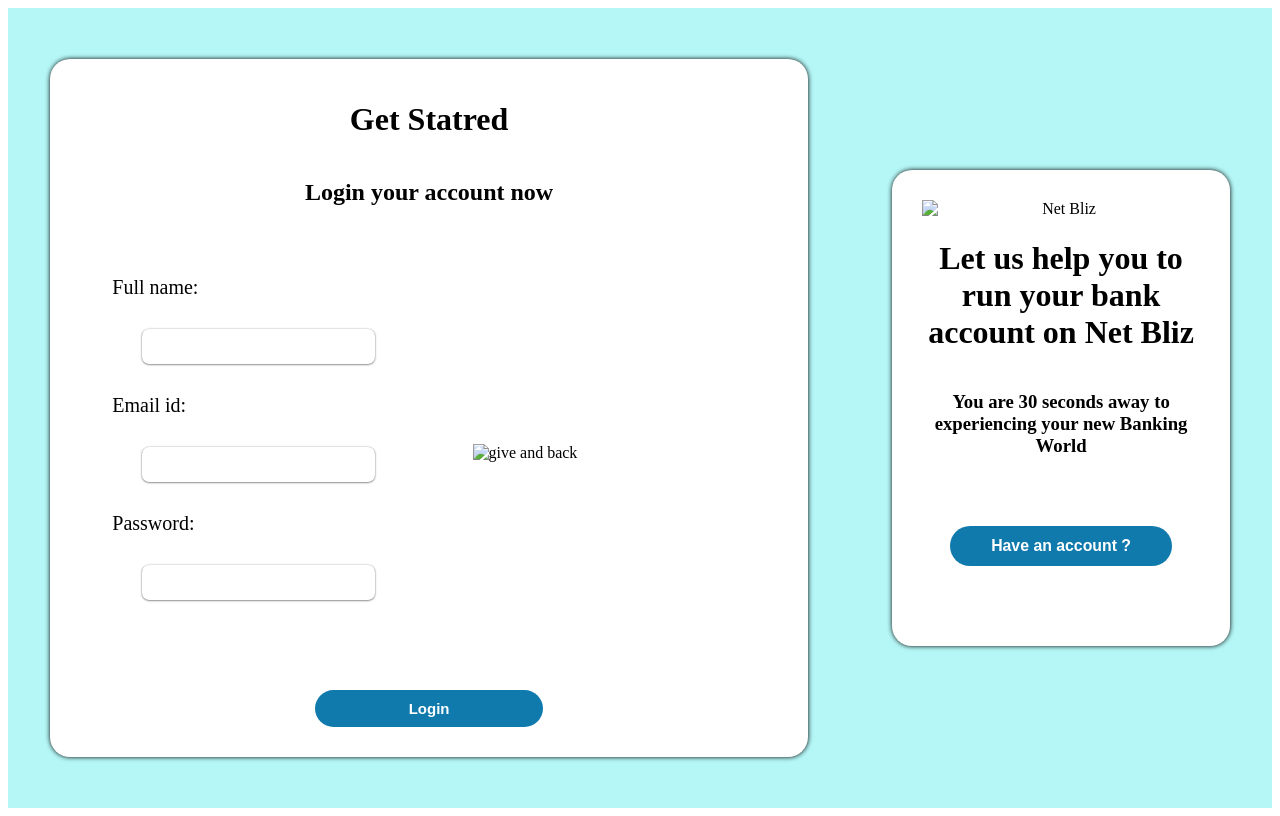
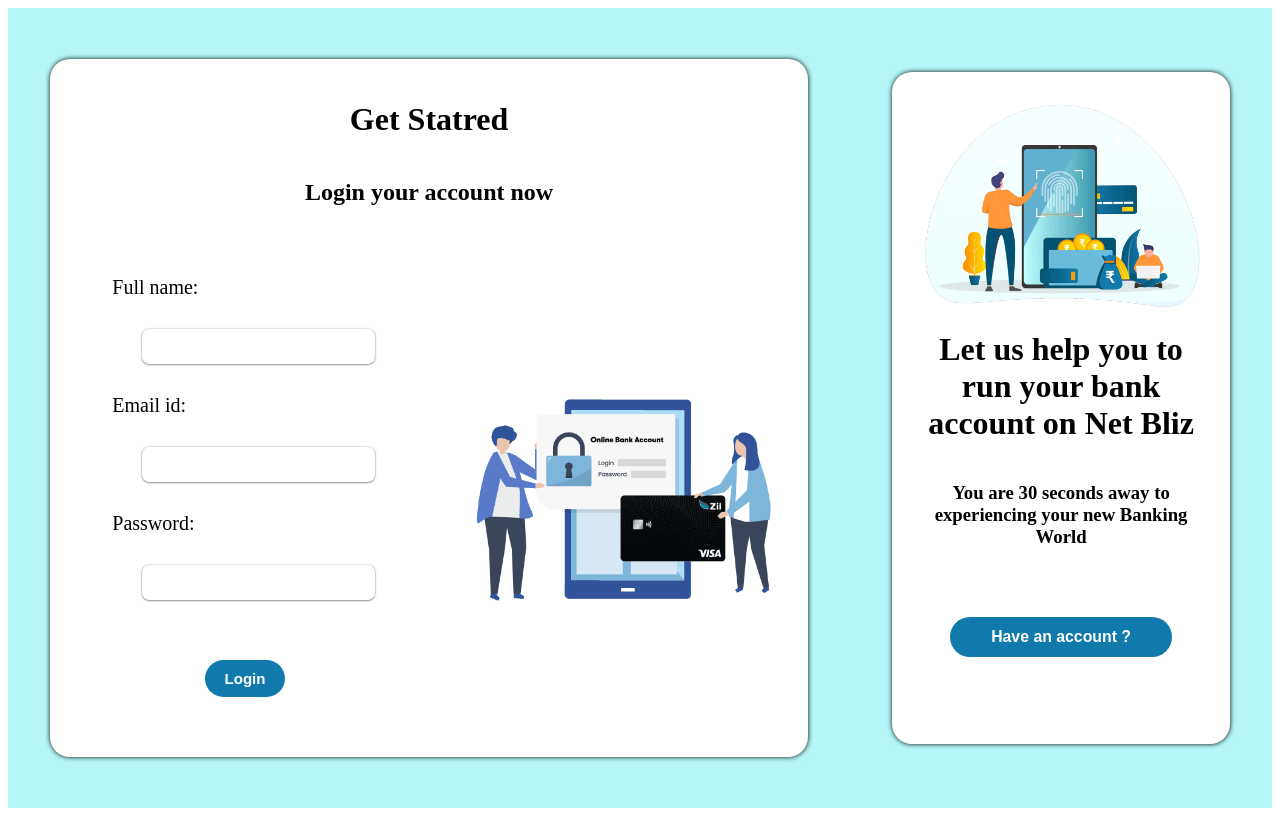
Before and after one commit to Dharun-069/April_web_site, a plain HTML site: page pages/login_page.html in a window 1280 px wide. Drawn offline with Linux system fonts and the light colour scheme; files that its build step writes are made by us from their sources.

Commit message:
completed registeration

```diff
--- a/pages/login_page.html
+++ b/pages/login_page.html
@@ -7,7 +7,7 @@
     <meta http-equiv="X-UA-Compatible" content="IE=edge">
     <meta name="viewport" content="width=device-width, initial-scale=1.0">
     <title>Log In page</title>
-    <link rel="stylesheet" href="assets/css/log_in.css">
+    <link rel="stylesheet" href="../../assets/css/log_in.css">
 
 </head>
 
@@ -15,8 +15,6 @@
 
     <div class="main">
     </div>
-
-
     <script>
 
         // right main divider
@@ -32,7 +30,7 @@
         document.querySelector(".main").append(welcome);
 
         let image = document.createElement("img");
-        image.setAttribute("src", "assets/img/log_in.gif");
+        image.setAttribute("src", "../assets/img/log_in.gif");
         image.setAttribute("alt", "Net Bliz");
         document.querySelector(".welcome").append(image);
 
@@ -48,10 +46,16 @@
         // account.setAttribute("class","full_account");
         // welcome.append(account);
 
+        let a = document.createElement("a");
+        a.setAttribute("href","../index.html");
+        welcome.append(a)
+
+
         let button = document.createElement("button");
         button.setAttribute("class", "welcome_button");
+        // button.setAttribute("")
         button.innerText = ("Have an account ?");
-        welcome.append(button);
+        a.append(button);
 
 
 
@@ -65,17 +69,18 @@
         start.setAttribute("class", "start");
         content_of_log_in.append(start);
 
-        let right_container=document.createElement("div");
-        right_container.setAttribute("class","right_container");
+        let right_container = document.createElement("div");
+        right_container.setAttribute("class", "right_container");
         content_of_log_in.append(right_container);
 
         let form = document.createElement("form");
-        form.setAttribute("method", "post");
+        // form.setAttribute("method", "post");
+        form.setAttribute("id", "singupform")
         right_container.append(form);
 
-        let gif=document.createElement("img");
-        gif.setAttribute("src","assets/img/Online-Bank-Account-Zil.gif");
-        gif.setAttribute("alt","give and back");
+        let gif = document.createElement("img");
+        gif.setAttribute("src", "../assets/img/Online-Bank-Account-Zil.gif");
+        gif.setAttribute("alt", "give and back");
         right_container.append(gif);
 
 
@@ -151,17 +156,54 @@
             input_box.setAttribute("name", obj[i]["name"]);
             input_box.setAttribute("id", obj[i]["id"]);
             input_box.setAttribute("placeholder", obj[i]["placeholder"]);
+            input_box.setAttribute("required", "");
             form.append(input_box);
 
         }
 
         let next = document.createElement("button");
+        next.setAttribute("type","submit");
         next.setAttribute("class", "bottom_button");
+        // next.setAttribute("onclick", "login()")
         next.innerText = ("Login");
-        bottom_button.append(next);
+        form.append(next);
 
 
+        const singupform_page = document.getElementById("singupform");
+
+        singupform_page.onsubmit = e => {
+
+            // let full_name = document.getElementById("fullname").value
+            // let email= document.getElementById("email").value
+            // let pass=document.getElementById("password").value
+
+
+            // let name=localStorage.getItem("fname")
+            // let email_co=localStorage.getItem("email")
+            // let password=localStorage.getItem("password")
+
+
+
+            let object = {};
+
+            object["fullname"]=document.getElementById("fullname").value
+            object["email"]=document.getElementById("email").value
+            object["password"]=document.getElementById("password").value
+
+            let store= JSON.parse(localStorage.getItem("array")) || []; //store = []
+            store.push(object);//[{name, email, pass}]
+            localStorage.setItem("array",JSON.stringify(store)); // array :  [{name, email, pass}]
+
+            window.location.href = "homepage.html"
+
+
+        }
+
+        // function login(){
+
+        // }
     </script>
+
 </body>
 
 </html>
```
Also changed, not shown: index.html (+14 -5 lines), pages/homepage.html (added, +15 -0 lines).
